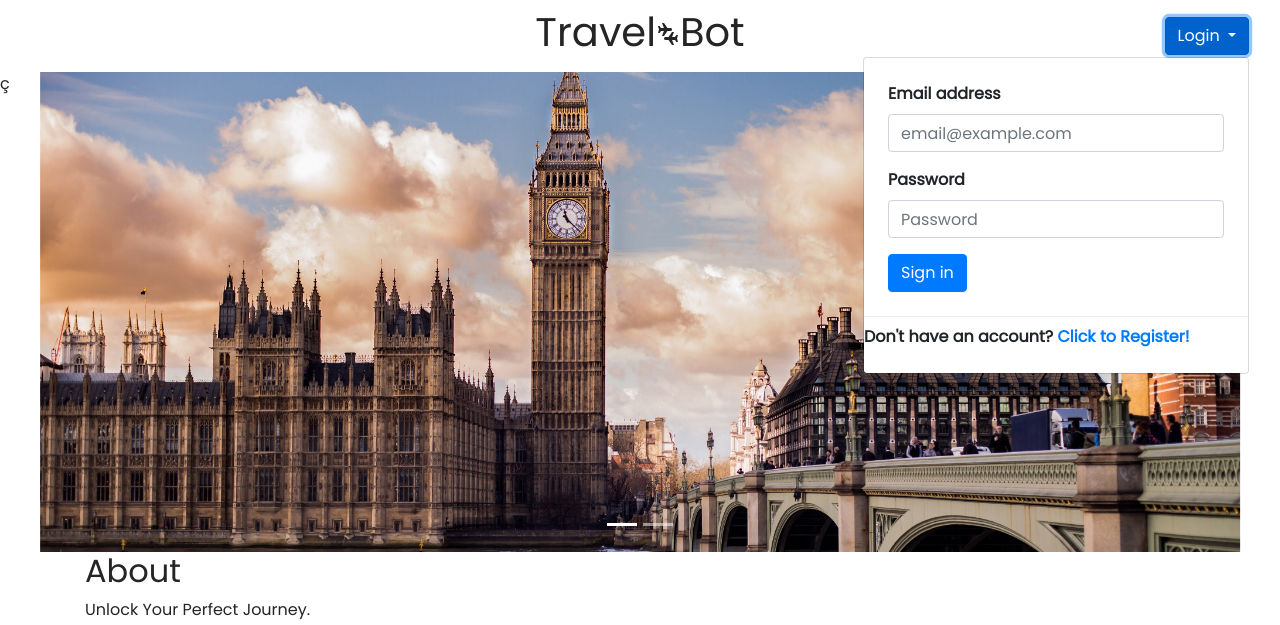
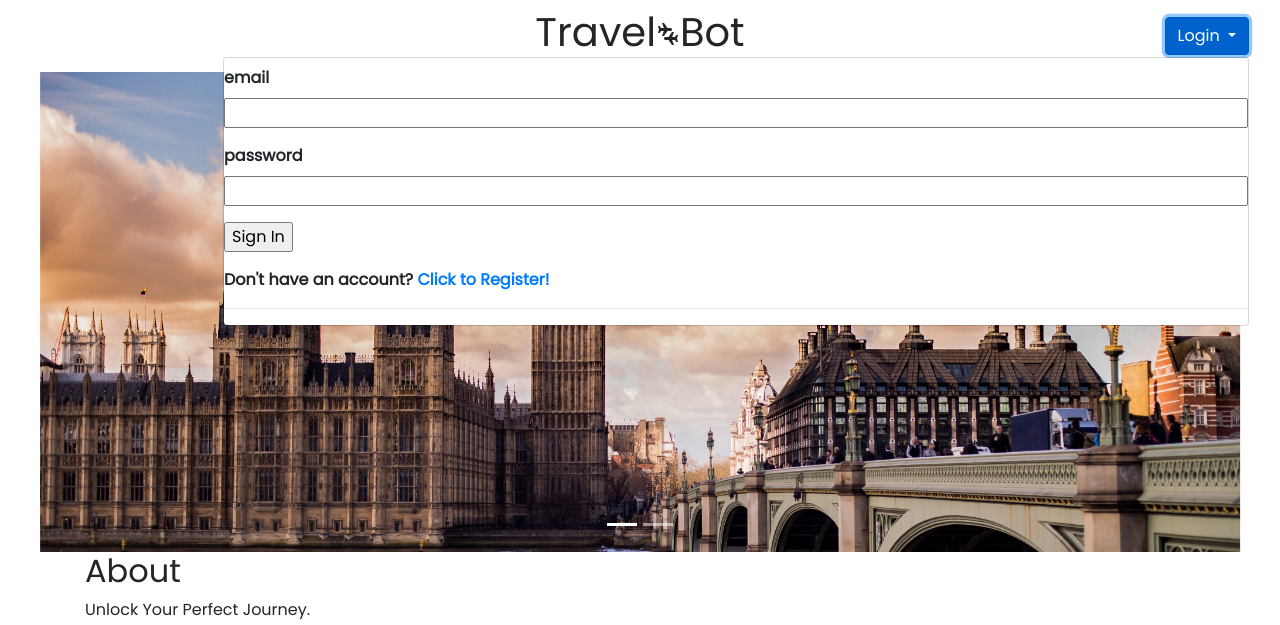
Before and after one commit to livM07/Chat-Application-Project, a Flask app: page /home in a window 1280 px wide, after a click on "Login". Shown: the top 625 px of the page. Run offline with Flask 3, Linux system fonts and the light colour scheme; some libraries are stand-ins or nearby versions.

Commit message:
put login form on home page
put login form on home page dropdown menu - needs styling

```diff
--- a/app/routes.py
+++ b/app/routes.py
@@ -10,9 +10,23 @@ import json
 def base():
     return render_template("base.html", title="base")
 
-@app.route('/home')
+@app.route('/home', methods = ['GET','POST'])
 def home():
-      return render_template("home-page.html")
+    form = LoginForm()
+
+    if form.validate_on_submit():
+          currentUser = user.query.filter_by(email=form.email.data).first()
+          if currentUser is None:
+            flash('email is not in DB')
+            return redirect(url_for('home'))
+          elif not currentUser.check_password(form.password.data):
+               flash('password is incorrect')
+               return redirect(url_for('home'))
+          login_user(currentUser)
+          return redirect(url_for('history'))
+    else:
+        flash("unsuccessful")
+    return render_template('home-page.html', form=form)
 
 @app.route('/history')
 @login_required
@@ -66,4 +80,4 @@ def login():
 @app.route('/logout')
 def logout():
      logout_user()
-     return redirect(url_for('login'))
+     return redirect(url_for('home'))
--- a/app/templates/home-page.html
+++ b/app/templates/home-page.html
@@ -39,19 +39,20 @@
                     Login
                 </a>
                 <div class="dropdown-menu dropdown-menu-right" aria-labelledby="loginDropdown">
-                    <form class="px-4 py-3">
-                        <div class="form-group">
-                            <label for="email">Email address</label>
-                            <input type="email" class="form-control" id="email" placeholder="email@example.com">
-                        </div>
-                        <div class="form-group">
-                            <label for="password">Password</label>
-                            <input type="password" class="form-control" id="password" placeholder="Password">
-                        </div>
-                        <button type="submit" class="btn btn-primary">Sign in</button>
+                    <form action="" method="post" novalidate>
+                        {{ form.hidden_tag() }}
+                        <p>
+                            {{ form.email.label }}<br>
+                            {{ form.email(size=70) }}
+                        </p>
+                        <p>
+                            {{ form.password.label }}<br>
+                            {{ form.password(size=70) }}
+                        </p>
+                        <p>{{ form.submit() }}</p>
                     </form>
+                    <p>Don't have an account? <a href="{{ url_for('create') }}">Click to Register!</a></p>
                     <div class="dropdown-divider"></div>
-                    <p>Don't have an account? <a href="{{ url_for('login') }}">Click to Register!</a></p>
                 </div>
             </div>
         </div>
@@ -67,7 +68,7 @@
                 <div class="carousel-item-container">
                     <img src="/static/images/paris.jpg" alt="Paris" class="img-fluid">
                 </div>
-            </div>ç
+            </div>
             <div class="carousel-item">
                 <div class="carousel-item-container">
                     <img src="/static/images/london.jpg" alt="London" class="img-fluid">
```
Also changed, not shown: app.db.
